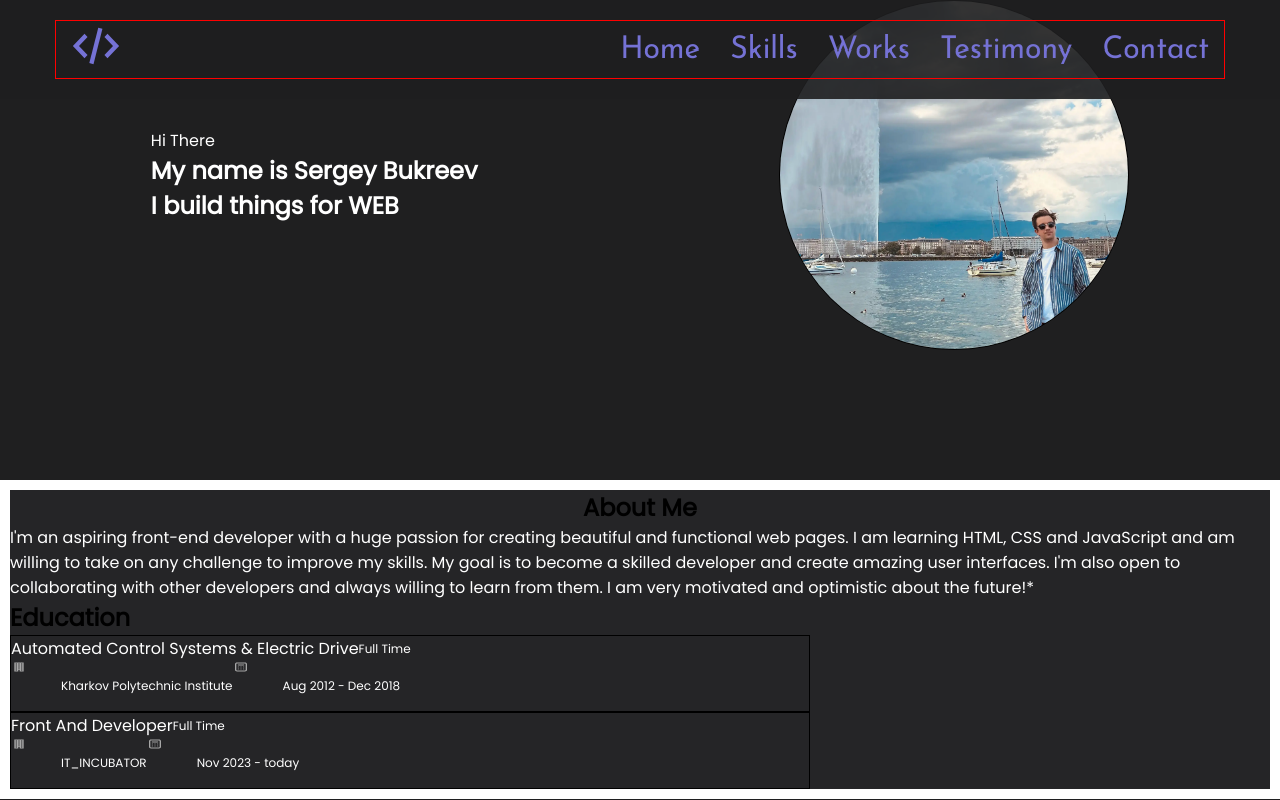
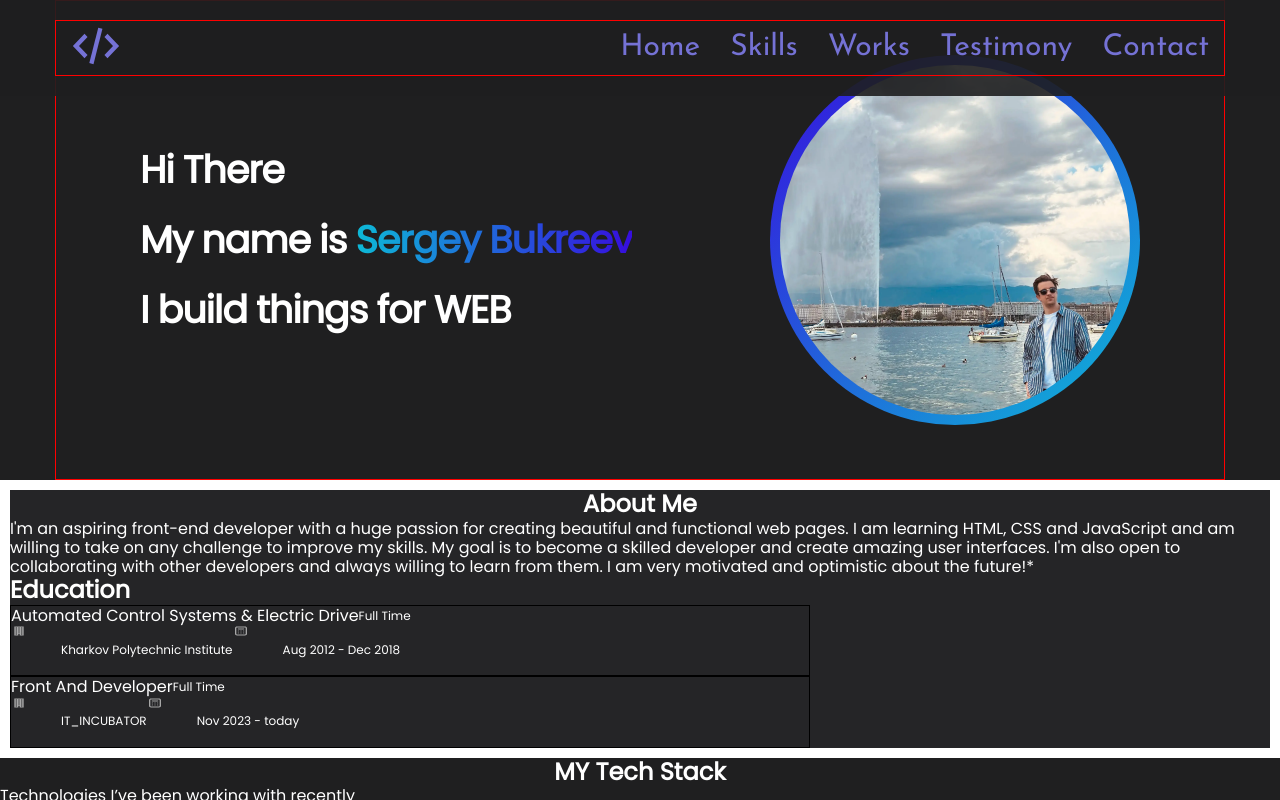
Before and after one commit to Sergey-Bukreev/Portfolio, a React app: page / in a window 1280 px wide. Shown: the top 800 px of the page. Built offline with nearby package versions, Linux system fonts and the light colour scheme.

Commit message:
add styles for maine section

```diff
--- a/src/components/FlexWrapper.tsx
+++ b/src/components/FlexWrapper.tsx
@@ -14,5 +14,5 @@ display: flex;
   justify-content:  ${props => props.justify || "flex-start"};
   align-items: ${props => props.align || "stretch"};
   flex-wrap: ${props => props.wrap || "nowrap"};
-
+  height: 100%;
 `
--- a/src/components/SectionTitle.tsx
+++ b/src/components/SectionTitle.tsx
@@ -1,7 +1,7 @@
 import styled from "styled-components";
 
 export const SectionTitle = styled.h2`
-color: black ;
+color: white ;
   text-align: center;
 
 `
--- a/src/layout/sections/maine/Maine.tsx
+++ b/src/layout/sections/maine/Maine.tsx
@@ -2,30 +2,66 @@ import React from 'react';
 import styled from "styled-components";
 import MainePhoto from "./../../../assets/images/photo-2.webp"
 import {FlexWrapper} from "../../../components/FlexWrapper";
+import {Container} from "../../../components/Container";
+
 export const Maine = () => {
     return (
         <StyledMaine>
-            <FlexWrapper align={"center"} justify={"space-around"}>
-                <div>
-                    <span>Hi There</span>
-                    <h2>My name is Sergey Bukreev</h2>
-                    <h2>I build things for WEB</h2>
-                </div>
-                <Photo src={MainePhoto}/>
-            </FlexWrapper>
+            <Container>
+                <FlexWrapper align={"center"} justify={"space-around"}>
+                    <div>
+                        <Text>Hi There</Text>
+                        <Text>My name is <span>Sergey Bukreev</span></Text>
+
+                        <Text>I build things for WEB</Text>
+                    </div>
+                    <PhotoWrapper>
+                        <Photo src={MainePhoto}/>
+                    </PhotoWrapper>
+
+
+                </FlexWrapper>
+            </Container>
+
         </StyledMaine>
     );
 };
+
+
+const StyledMaine = styled.section`
+  min-height: 60vh;
+  background-color: snow;
+  display: flex;
+`
+
+const PhotoWrapper = styled.div`
+  background: -webkit-linear-gradient(left top, #360dde 0%, #0dbad7 100%);
+  width: 370px;
+  height: 370px;
+  border-radius: 50%;
+  padding: 10px;
+
+`
+
 
 const Photo = styled.img`
   width: 350px;
   height: 350px;
   border-radius: 50%;
   object-fit: cover;
-  border: black 1px solid;
+
 `
 
-const StyledMaine = styled.section`
-  min-height: 60vh;
-  background-color: snow;
+const Text = styled.h2`
+  font-family: Poppins,serif;
+  font-size: 38px;
+  font-style: normal;
+  font-weight: 700;
+  line-height: 70px; /* 120.69% */
+  letter-spacing: -1px;
+  span {
+    background: linear-gradient(to left, #360dde, #0dbad7);
+    -webkit-background-clip: text;
+    -webkit-text-fill-color: transparent;
+  }
 `
--- a/src/styles/Global.styled.tsx
+++ b/src/styles/Global.styled.tsx
@@ -19,6 +19,7 @@ export const GlobalStyle = createGlobalStyle`
     -webkit-font-smoothing: antialiased;
     -moz-osx-font-smoothing: grayscale;
     color: ${Theme.colors.font};
+    line-height: 1.2;
   }
 
   a {
```
